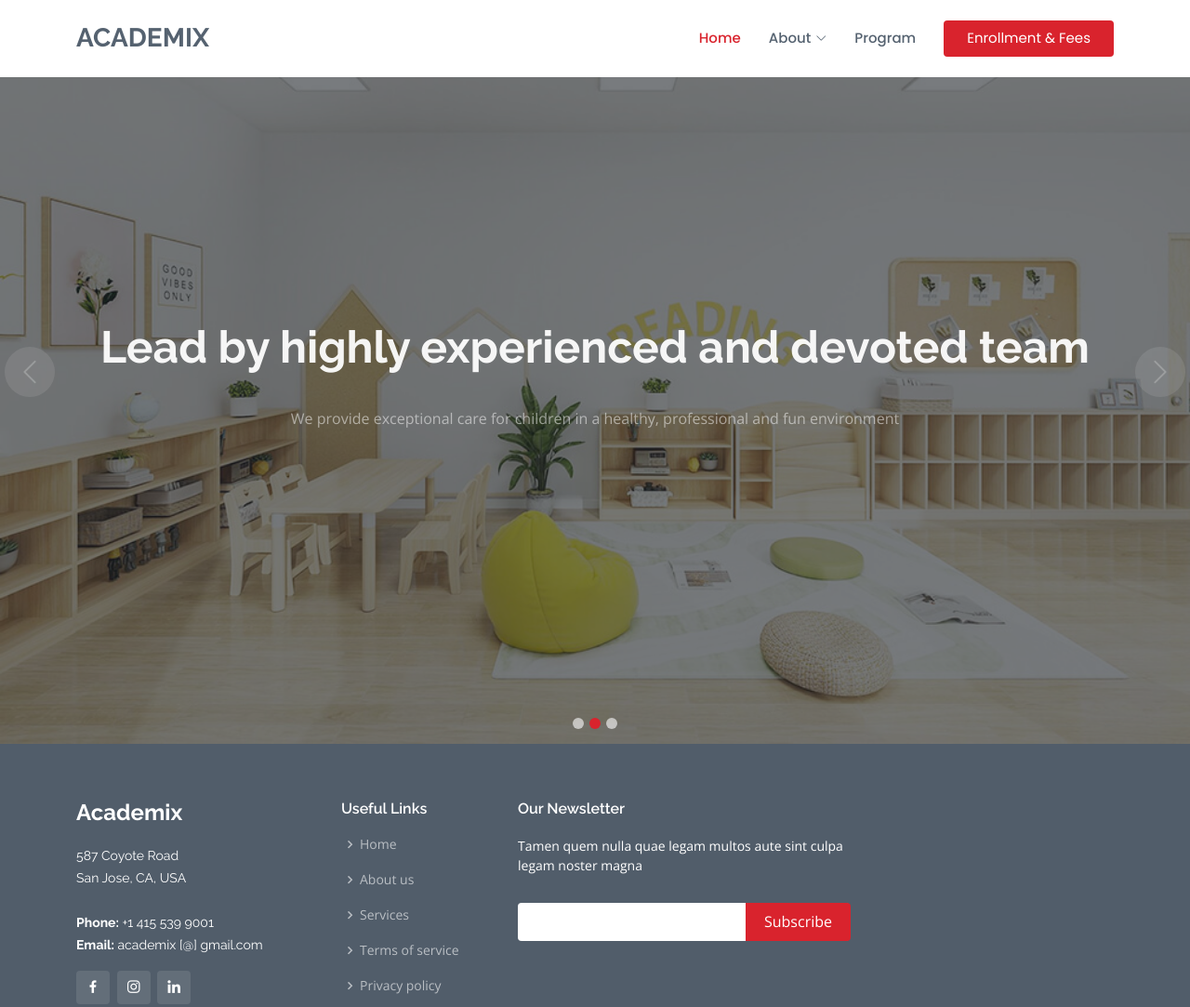
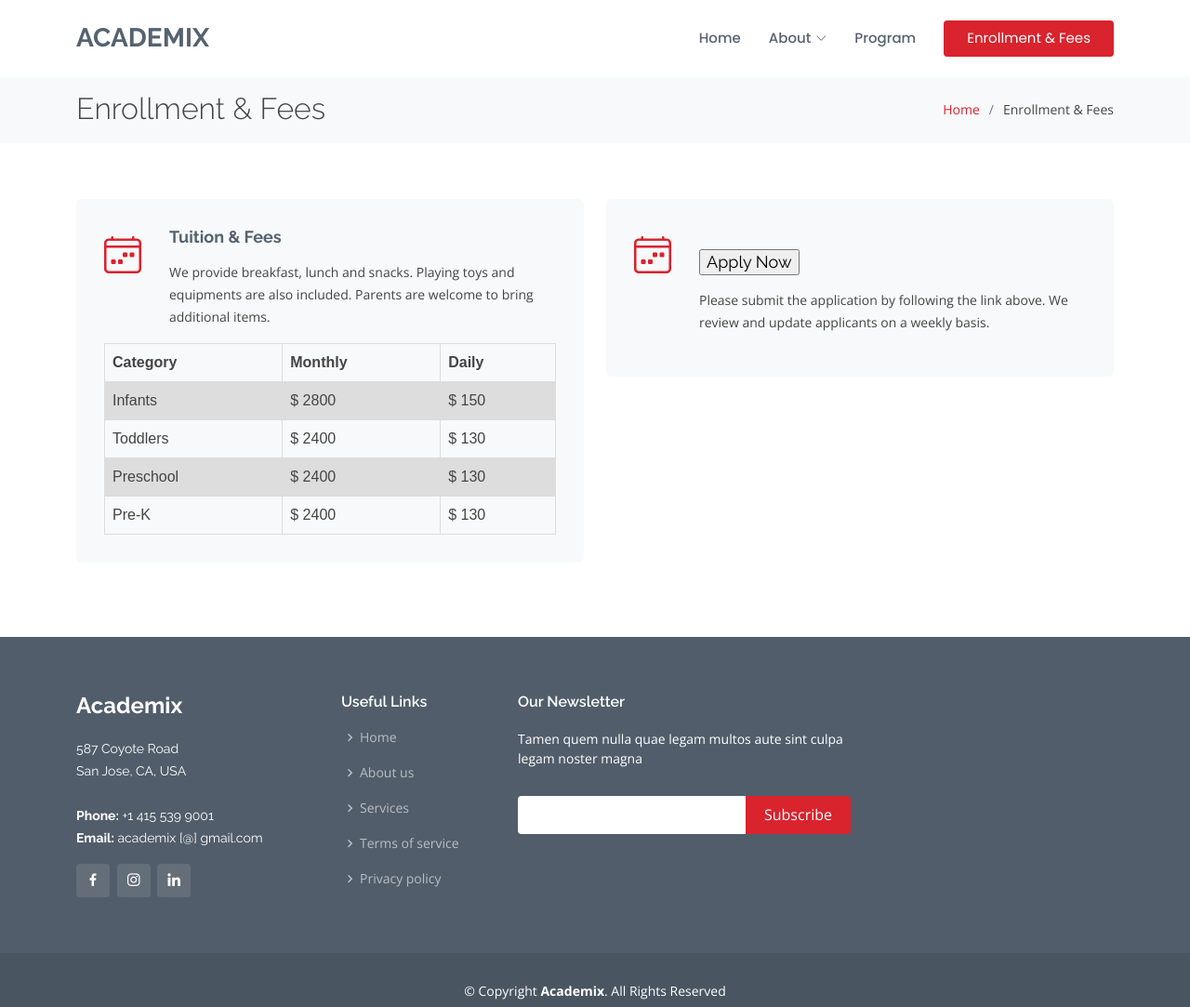
Before and after one commit to academix-ca/academix-ca.github.io, a plain HTML site: page enrollment_and_fees.html in a window 1280 px wide. Shown: the top 1083 px of the page at 93% size. Drawn offline with nearby package versions, Linux system fonts and the light colour scheme.

Commit message:
added enrollment & fees page

```diff
--- a/enrollment_and_fees.html
+++ b/enrollment_and_fees.html
@@ -35,6 +35,24 @@
   * Author: BootstrapMade.com
   * License: https://bootstrapmade.com/license/
   ======================================================== -->
+  <style>
+    table {
+      font-family: arial, sans-serif;
+      border-collapse: collapse;
+      width: 100%;
+    }
+
+    td, th {
+      border: 1px solid #dddddd;
+      text-align: left;
+      padding: 8px;
+    }
+
+    tr:nth-child(even) {
+      background-color: #dddddd;
+    }
+    </style>
+
 </head>
 
 <body>
@@ -49,22 +67,12 @@
 
       <nav id="navbar" class="navbar">
         <ul>
-          <li><a href="index.html" class="active">Home</a></li>
+          <li><a href="index.html">Home</a></li>
 
           <li class="dropdown"><a href="#"><span>About</span> <i class="bi bi-chevron-down"></i></a>
             <ul>
               <li><a href="about_academix.html">About Academix</a></li>
               <li><a href="gallery.html">Gallery</a></li>
-
-              <!-- <li class="dropdown"><a href="#"><span>Deep Drop Down</span> <i class="bi bi-chevron-right"></i></a>
-                <ul>
-                  <li><a href="#">Deep Drop Down 1</a></li>
-                  <li><a href="#">Deep Drop Down 2</a></li>
-                  <li><a href="#">Deep Drop Down 3</a></li>
-                  <li><a href="#">Deep Drop Down 4</a></li>
-                  <li><a href="#">Deep Drop Down 5</a></li>
-                </ul>
-              </li> -->
             </ul>
           </li>
           <li><a href="program.html">Program</a></li>
@@ -73,7 +81,7 @@
           <li><a href="blog.html">Blog</a></li> -->
 
           <!-- <li><a href="contact.html">Contact</a></li> -->
-          <li><a href="enrollment_and_fees.html" class="getstarted">Enrollment & Fees</a></li>
+          <li><a href="enrollment_and_fees.html" class="getstarted" class="active">Enrollment & Fees</a></li>
         </ul>
         <i class="bi bi-list mobile-nav-toggle"></i>
       </nav><!-- .navbar -->
@@ -81,59 +89,85 @@
     </div>
   </header><!-- End Header -->
 
-  <!-- ======= Hero Section ======= -->
-  <section id="hero">
-    <div id="heroCarousel" data-bs-interval="5000" class="carousel slide carousel-fade" data-bs-ride="carousel">
+  <main id="main">
 
-      <ol class="carousel-indicators" id="hero-carousel-indicators"></ol>
+    <!-- ======= Breadcrumbs ======= -->
+    <section id="breadcrumbs" class="breadcrumbs">
+      <div class="container">
 
-      <div class="carousel-inner" role="listbox">
+        <div class="d-flex justify-content-between align-items-center">
+          <h2>Enrollment & Fees</h2>
+          <ol>
+            <li><a href="index.html">Home</a></li>
+            <li>Enrollment & Fees</li>
+          </ol>
+        </div>
 
-        <!-- Slide 1 -->
-        <div class="carousel-item active" style="background-image: url(assets/img/slide/slide-1.jpg)">
-          <div class="carousel-container">
-            <div class="container">
-              <h2 class="animate__animated animate__fadeInDown">Welcome to <span>Academix</span></h2>
-              <p class="animate__animated animate__fadeInUp"> Empowering young minds & igniting curiosity | Dream, Explore & Imagine</p>
-              <a href="#about" class="btn-get-started animate__animated animate__fadeInUp scrollto">Read More | About Academix</a>
-            </div>
+      </div>
+    </section><!-- End Breadcrumbs -->
+
+   <!-- ======= Services Section ======= -->
+   <section id="services" class="services">
+    <div class="container">
+
+      <div class="row">
+        <div class="col-md-6 mt-4 mt-md-0">
+          <div class="icon-box">
+            <i class="bi bi-calendar4-week"></i>
+            <!-- <br> -->
+            <h4><a href="#">Tuition & Fees</a></h4>
+            <p> We provide breakfast, lunch and snacks. Playing toys and equipments are also included. Parents are welcome to bring additional items.</p>
+            <table>
+              <tr>
+                <th>Category</th>
+                <th>Monthly</th>
+                <th>Daily</th>
+              </tr>
+              <tr>
+                <td>Infants</td>
+                <td>$ 2800</td>
+                <td>$ 150</td>
+              </tr>
+              <tr>
+                <td>Toddlers</td>
+                <td>$ 2400</td>
+                <td>$ 130</td>
+              </tr>
+              <tr>
+                <td>Preschool</td>
+                <td>$ 2400</td>
+                <td>$ 130</td>
+              </tr>
+              <tr>
+                <td>Pre-K</td>
+                <td>$ 2400</td>
+                <td>$ 130</td>
+              </tr>
+            </table>
           </div>
         </div>
 
-        <!-- Slide 2 -->
-        <div class="carousel-item" style="background-image: url(assets/img/slide/slide-2.jpg)">
-          <div class="carousel-container">
-            <div class="container">
-              <h2 class="animate__animated animate__fadeInDown">Lead by highly experienced and devoted team</h2>
-              <p class="animate__animated animate__fadeInUp">We provide exceptional care for children in a healthy, professional and fun environment</p>
-              <a href="#about" class="btn-get-started animate__animated animate__fadeInUp scrollto">See More | Gallery</a>
-            </div>
-          </div>
-        </div>
+        <div class="col-md-6 mt-4 mt-md-0">
+          <div class="icon-box">
+            <i class="bi bi-calendar4-week"></i>
+            <br>
+            <!-- <h4><a href="#">Apply Now</a></h4> -->
+            <h4>
+              <form action="https://forms.gle/Z5WG8b8eVGbcgf5G7">
+              <input type="submit" formtarget="_blank" value="Apply Now" />
+             </form>
+            </h4>
+            <p> Please submit the application by following the link above. We review and update applicants on a weekly basis. </p>
 
-        <!-- Slide 3 -->
-        <div class="carousel-item" style="background-image: url(assets/img/slide/slide-3.jpg)">
-          <div class="carousel-container">
-            <div class="container">
-              <h2 class="animate__animated animate__fadeInDown">All rounded curriculum & facilitiy</h2>
-              <p class="animate__animated animate__fadeInUp">Designed to provide all arounded curriculum for mental, physical & emotional development</p>
-              <a href="#about" class="btn-get-started animate__animated animate__fadeInUp scrollto">Read More | Program</a>
-            </div>
           </div>
         </div>
 
       </div>
-
-      <a class="carousel-control-prev" href="#heroCarousel" role="button" data-bs-slide="prev">
-        <span class="carousel-control-prev-icon bi bi-chevron-left" aria-hidden="true"></span>
-      </a>
-
-      <a class="carousel-control-next" href="#heroCarousel" role="button" data-bs-slide="next">
-        <span class="carousel-control-next-icon bi bi-chevron-right" aria-hidden="true"></span>
-      </a>
+    </div>
 
     </div>
-  </section><!-- End Hero -->
+  </section><!-- End Services Section -->
+  </main><!-- End #main -->
 
   <!-- ======= Footer ======= -->
   <footer id="footer">
@@ -171,17 +205,6 @@
             </ul>
           </div>
 
-          <!-- <div class="col-lg-3 col-md-6 footer-links">
-            <h4>Our Services</h4>
-            <ul>
-              <li><i class="bx bx-chevron-right"></i> <a href="#">Web Design</a></li>
-              <li><i class="bx bx-chevron-right"></i> <a href="#">Web Development</a></li>
-              <li><i class="bx bx-chevron-right"></i> <a href="#">Product Management</a></li>
-              <li><i class="bx bx-chevron-right"></i> <a href="#">Marketing</a></li>
-              <li><i class="bx bx-chevron-right"></i> <a href="#">Graphic Design</a></li>
-            </ul>
-          </div> -->
-
           <div class="col-lg-4 col-md-6 footer-newsletter">
             <h4>Our Newsletter</h4>
             <p>Tamen quem nulla quae legam multos aute sint culpa legam noster magna</p>
```
Also changed, not shown: 1 other file.
